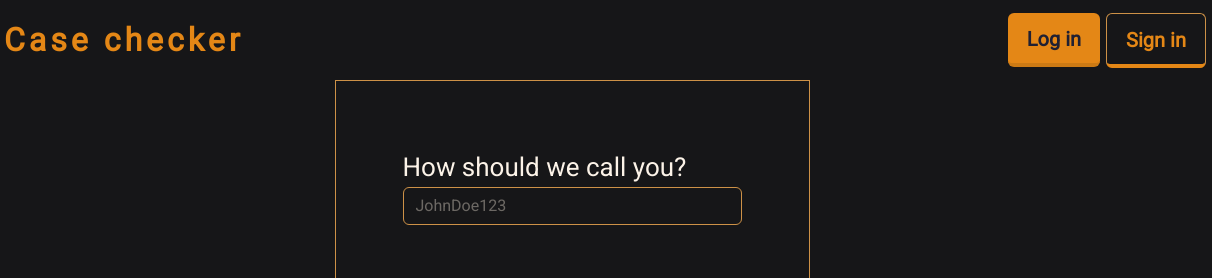
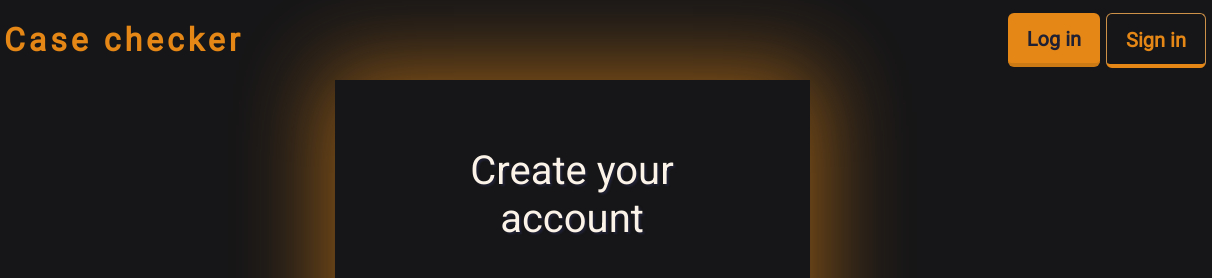
Before and after one commit to chodec/case-checker, a plain HTML site: page register.html in a window 1280 px wide. Shown: the top 278 px of the page, 68-1280 px from the left. Drawn offline with nearby package versions, Linux system fonts and the light colour scheme.

Commit message:
edit register form css

```diff
--- a/css/style.css
+++ b/css/style.css
@@ -59,7 +59,9 @@ nav img{
     width: 10%;
     height: 10%;
 }
-
+small{
+    color: red!important;
+}
 .header{
     height: 100vh;
     background-color: #161618;
@@ -132,17 +134,20 @@ nav img{
     padding: 67px;
 }
 
-small{
-    color: red!important;
-}
-
 .form-control:focus{
     background-color: transparent;
     color: #fcf3e8;
     border: 2px solid #e48716;
     box-shadow: 3px 3px #e48716;
 }
-
+.register-border{
+    box-shadow: 0px 0px 85px 10px rgba(228,135,22,0.63);
+}
+.register-h1{
+    text-align: center;
+    padding-bottom: 30px;
+    color: #fcf3e8;
+}
 /*Items + hover animation*/
 .big-card{
     position: absolute;
--- a/js/register.js
+++ b/js/register.js
@@ -31,7 +31,7 @@ const emailHandler = function() {
     let emailPattern = /[a-z0-9!#$%&'*+/=?^_`{|}~-]+(?:\.[a-z0-9!#$%&'*+/=?^_`{|}~-]+)*@(?:[a-z0-9](?:[a-z0-9-]*[a-z0-9])?\.)+[a-z0-9](?:[a-z0-9-]*[a-z0-9])?/g
     email.value.match(emailPattern) ?
      changeBorder(email, emailHelp, 'passed') :
-      changeBorder(email, emailHelp)
+      changeBorder(email, emailHelp, 'failed')
 }
 
 const passwordHandler = function() {
--- a/register.html
+++ b/register.html
@@ -45,7 +45,8 @@
 
           <div class="container">
             <div class="row row-header header-viewport">
-              <div class="col-5 align-self-center primary-border row-register">
+              <div class="col-5 align-self-center register-border row-register">
+                <h1 class="display-6 register-h1">Create your account</h1>
                 <form class="tertiary-text-color">
                   <div class="form-group mb-4">
                     <label for="" class="font-s-26">How should we call you?</label>
```
